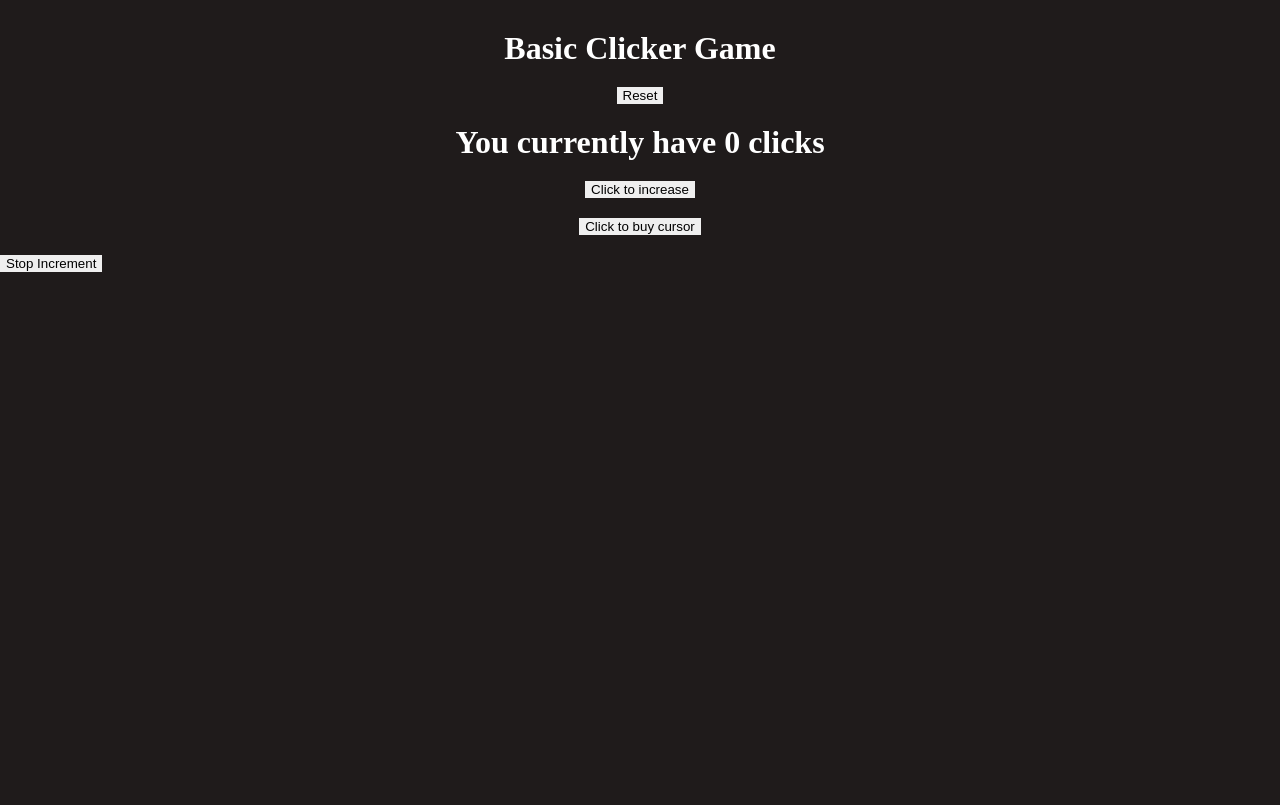
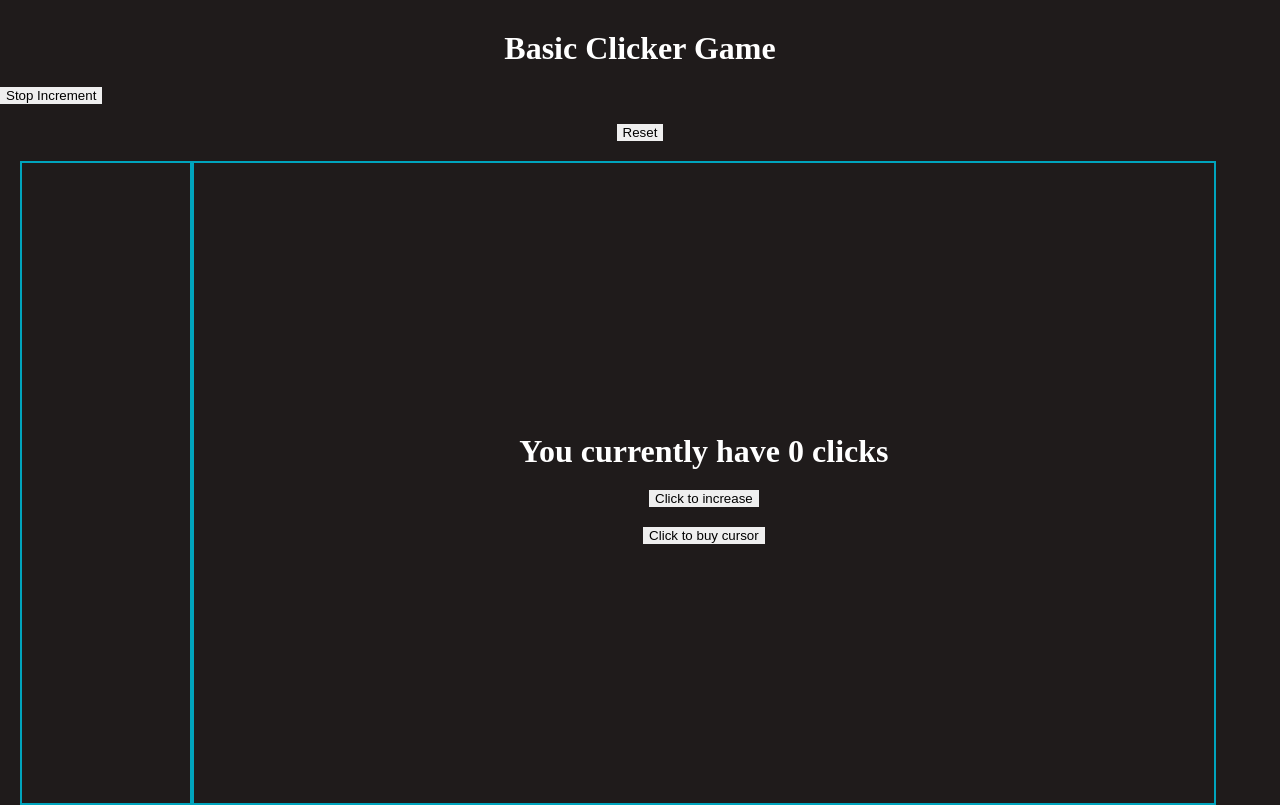
Before and after one commit to gary1999/Clicker-Game, a plain HTML site: page index.html in a window 1280 px wide. Drawn offline with Linux system fonts and the light colour scheme.

Commit message:
CSS update

```diff
--- a/index.css
+++ b/index.css
@@ -28,12 +28,37 @@ a {
     gap: 10px;
 }
 
-#main-content-container {
+
+#main-content-container
+{
+    display: flex;
+    /* justify-content: space-around; */
+    /* align-items: center; */
+    width: 95vw;
+    height: 80vh;
+}
+
+#items-owned-container {
+    display: flex;
+    justify-content: center;
+    align-items: center;
+
+    width: 200px;
+    height: 100%;
+    margin-left: 20px;
+    border: 2px solid #00A4BD;
+}
+
+#purchase-container{
     display: flex;
     justify-content: center;
     align-items: center;
     flex-direction: column;
     gap: 10px;
+
+    width: 100%;
+    height: 100%;
+    border: 2px solid #00A4BD;
 }
 
 button:hover {
--- a/index.html
+++ b/index.html
@@ -22,6 +22,11 @@
         <h1>Basic Clicker Game</h1>
     </div>
 
+    <div id="test-buttons-container">
+        <!-- <button id="incrementButton"> Start Increment </button> -->
+        <button id="stopIncrementButton"> Stop Increment </button>
+    </div>
+
     <div id="button-container">
 
         <!-- <button id="saveButton"> Save (Auto-save Enabled) </button>
@@ -32,15 +37,18 @@
 
     <div id="main-content-container">
 
-        <h1 id="total-display">You currently have <span id="total"></span> clicks</h1>
-        <button id="click-increase">Click to increase</button>
-        <button id="cursor-increase">Click to buy cursor</button>
+        <div id="items-owned-container">
+
+        </div>
+
+        <div id="purchase-container">
+
+            <h1 id="total-display">You currently have <span id="total"></span> clicks</h1>
+            <button id="click-increase">Click to increase</button>
+            <button id="cursor-increase">Click to buy cursor</button>
+        </div>
     </div>
 
-    <div id="test-buttons-container">
-        <!-- <button id="incrementButton"> Start Increment </button> -->
-        <button id="stopIncrementButton"> Stop Increment </button>
-    </div>
 
 
 </body>
```
